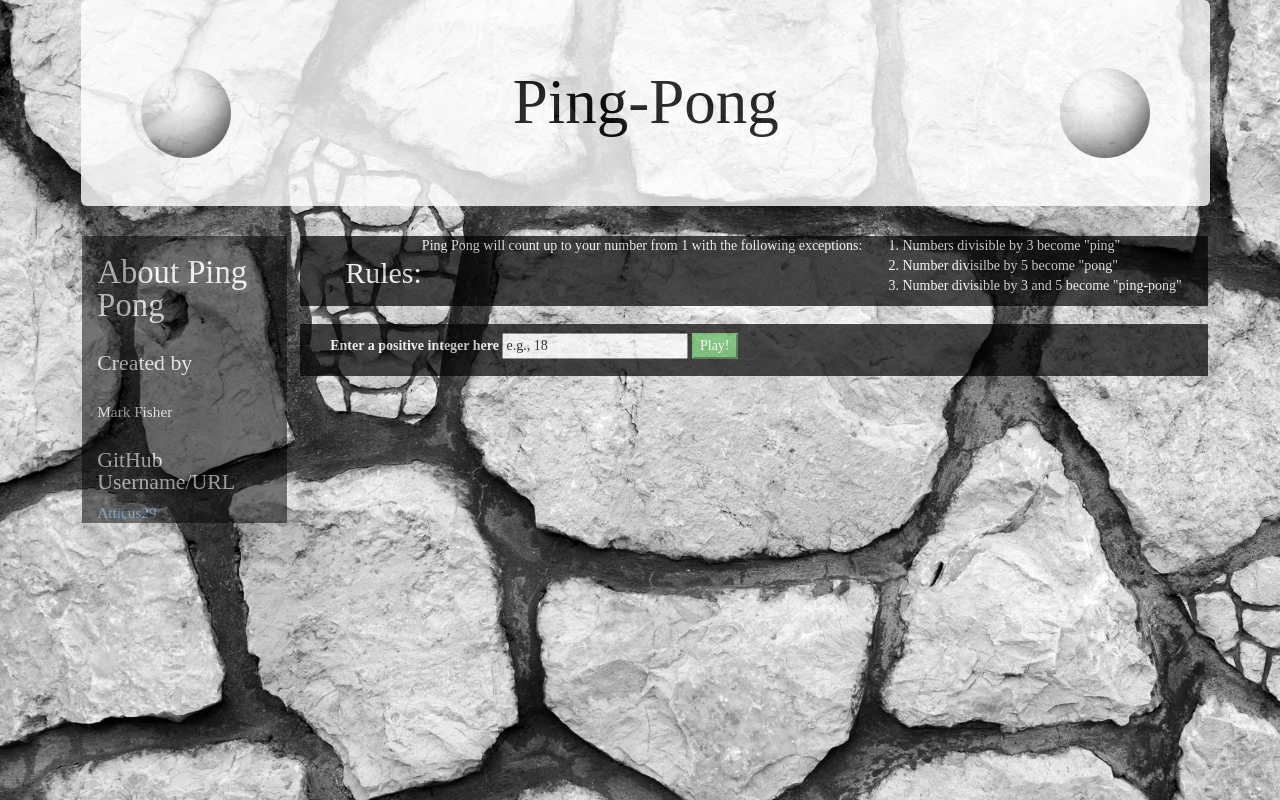
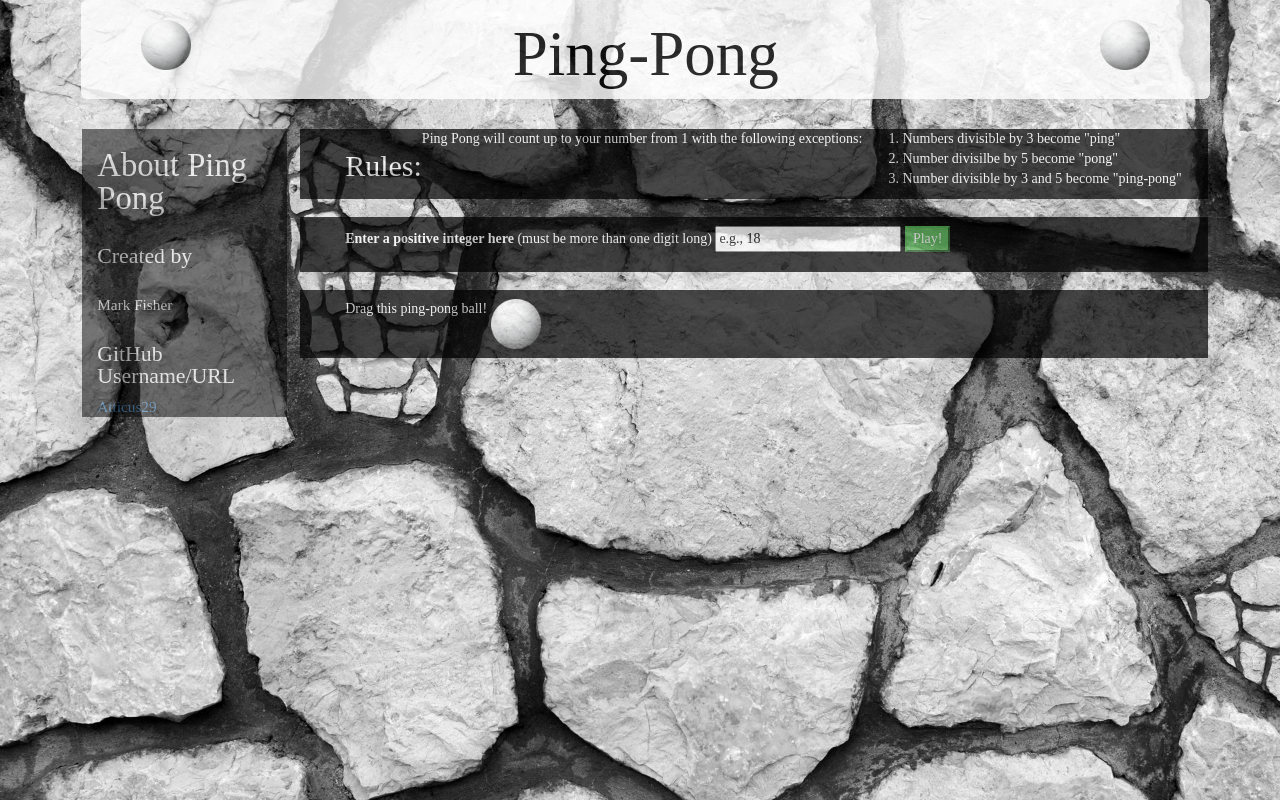
Before and after one commit to Atticus29/pingPong, a plain HTML site: page index.html in a window 1280 px wide. Shown: the top 800 px of the page. Drawn offline with nearby package versions, Linux system fonts and the light colour scheme.

Commit message:
add a draggable ping-pong ball to the site

```diff
--- a/css/styles.css
+++ b/css/styles.css
@@ -1,9 +1,15 @@
+form{
+  padding-bottom: 2%;
+}
 .btn{
   margin-top: 1%;
 }
 .hiddenResults{
   display: none;
 }
+/*#row1{
+  height: 110%;
+}*/
 .jumbotron{
   /*background-color: #f7e0af;*/
   background-color: white;
@@ -12,6 +18,7 @@
   text-align: center;
   width: 100%;
   margin-left: 1%;
+  padding: 0;
 }
 /*.col-md-9{
   margin-left: 5px;
@@ -60,7 +67,7 @@
   color: white;
   height: auto;
 }
-#subrow2{
+#subrow2, #pingpongDrag{
   padding-left: 5%;
   opacity: 0.7;
   background-color: black;
@@ -68,6 +75,9 @@
   height: auto;
   margin-top: 18px;
   padding-top: 1%;
+}
+#pingpongDrag{
+  padding-bottom: 1%;
 }
 #subrow3{
   padding-left: 5%;
@@ -99,16 +109,19 @@ body{
   width: 50px;
   height: 50px;
 }
-#header-image1{
-  width: 90px;
-  height: 90px;
+#header-image1, #move-me{
+  width: 50px;
+  height: 50px;
   float: left;
 }
 #header-image2{
-  width: 90px;
-  height: 90px;
+  width: 50px;
+  height: 50px;
   float: right;
 }
 .header-inline h1{
  position: relative;
 }
+/*#subrow2.5{
+
+}*/
--- a/index.html
+++ b/index.html
@@ -5,11 +5,12 @@
   <link href="css/styles.css" rel="stylesheet" type="text/css">
   <link href="https://maxcdn.bootstrapcdn.com/font-awesome/4.2.0/css/font-awesome.min.css" rel="stylesheet">
   <link rel="stylesheet" href="https://daneden.github.io/animate.css/animate.min.css">
+  <!-- <script href="http://cdn.jsdelivr.net/jquery.validation/1.16.0/jquery.validate.js"></script> -->
   <script
   src="https://code.jquery.com/jquery-3.1.1.js"
   integrity="sha256-16cdPddA6VdVInumRGo6IbivbERE8p7CQR3HzTBuELA="
   crossorigin="anonymous"></script>
-  <!-- <script src="js/jquery-3.1.1.js"></script> -->
+  <script src="https://code.jquery.com/ui/1.12.1/jquery-ui.js"></script>
   <script src="js/scripts.js"></script>
   <title>Ping Pong</title>
 </head>
@@ -43,13 +44,18 @@
           </ol>
         </div>
         <div class="row" id="subrow2">
-          <form id="submitForm" class="form-horizontal">
-            <div class="form-group">
-              <label for="">Enter a positive integer here</label>
-              <input type="text" value="e.g., 18" id="usrInput">
+          <form id="submitForm" class="form-inline">
+            <div class="form-group" id="name-form-section">
+              <label for="">Enter a positive integer here</label> (must be more than one digit long)
+
+              <input type="text" value="e.g., 18" id="usrInput" minlength="2" type="text" required>
               <button type="submit" class="btn-success" id="submitBtn">Play!</button>
             </div>
           </form>
+        </div>
+        <div class="row" id="pingpongDrag">
+          <p>Drag this ping-pong ball!</p>&nbsp
+          <img src="img/ballTransparent.png" alt="" class="ui-widget-content" id="move-me">
         </div>
         <div class="row" id="subrow3">
           <div class="hiddenResults">
--- a/js/scripts.js
+++ b/js/scripts.js
@@ -49,6 +49,8 @@ $(function(){
     $("#submitBtn i").remove();
     $("#submitBtn").append("<i class='fa fa-spinner fa-spin'></i>");
   });
+  // $("#subrow2.5").draggable();
+  $("#move-me").draggable();
   $("#submitForm").submit(function(){
     event.preventDefault();
     setTimeout(function() {
@@ -69,6 +71,6 @@ $(function(){
       $(".ping-pong-specialOut").addClass("animated slideInRight infinite");
       $("#submitBtn i").remove();
     },
-    5000);
+    3000);
   });
 });
```
